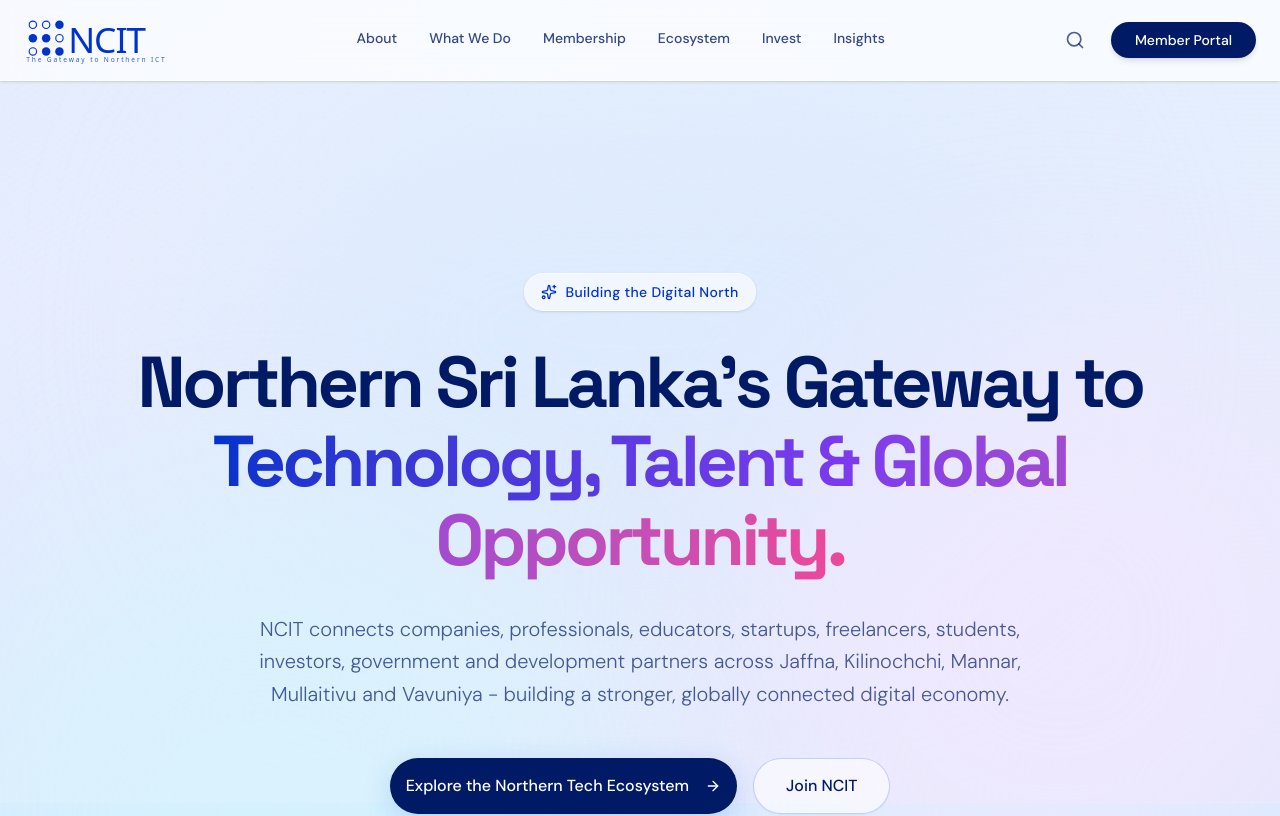
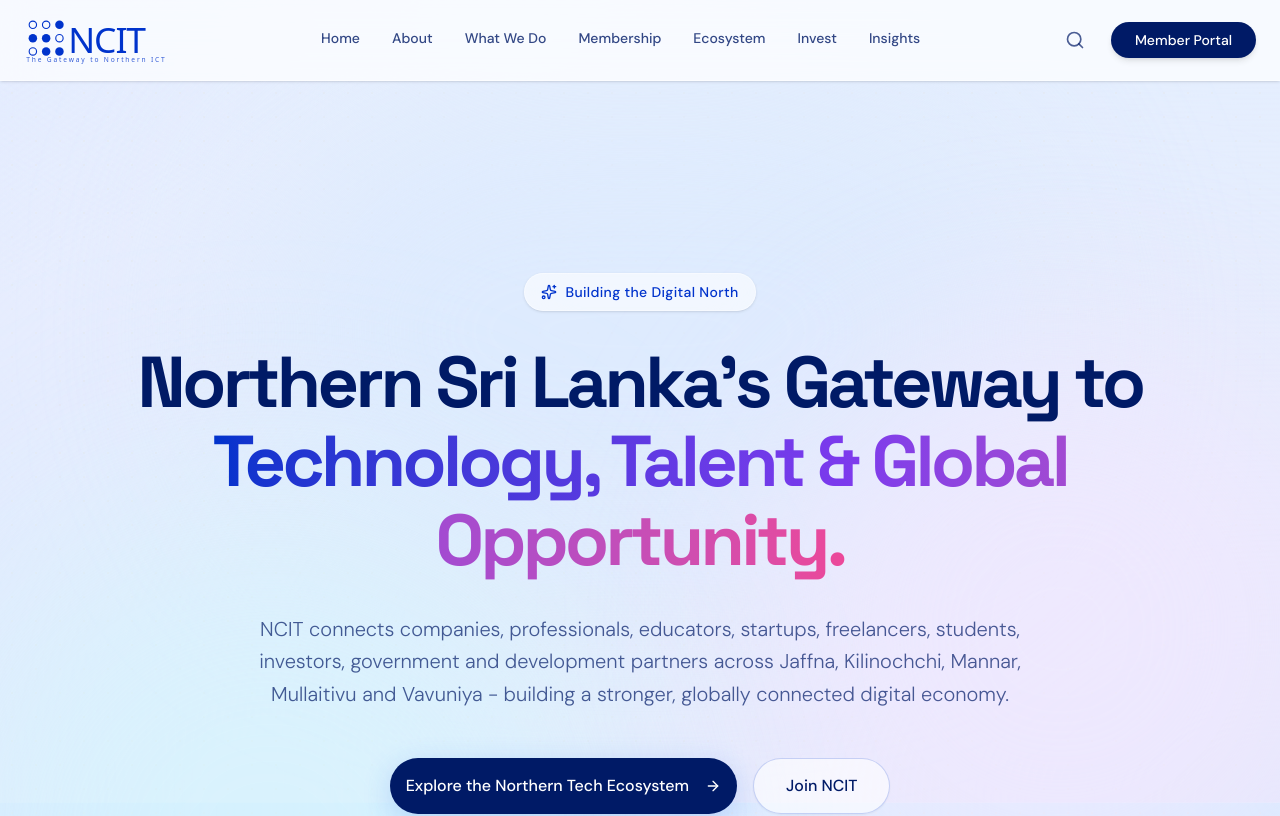
Before and after one commit to Yarl-Ventures-PVT-Ltd/ncitwebsite, a Next.js app: page / in a window 1280 px wide. Shown: the top 816 px of the page. Built offline with nearby package versions, Linux system fonts and the light colour scheme.

Commit message:
feat: add home to top nav bar

```diff
--- a/src/components/layout/header.tsx
+++ b/src/components/layout/header.tsx
@@ -8,7 +8,7 @@
 
 export default function Header() {
   const [mobileMenuOpen, setMobileMenuOpen] = useState(false);
-  const navItems = ['About', 'What We Do', 'Membership', 'Ecosystem', 'Invest', 'Insights'];
+  const navItems = ['Home', 'About', 'What We Do', 'Membership', 'Ecosystem', 'Invest', 'Insights'];
 
   return (
     <header className="sticky top-0 z-50 w-full glass-header bg-white/80 backdrop-blur-xl border-b border-white/20">
@@ -24,7 +24,7 @@
           {navItems.map((item) => (
             <Link
               key={item}
-              href={`/${item.toLowerCase().replace(/ /g, '-')}`}
+              href={item === 'Home' ? '/' : `/${item.toLowerCase().replace(/ /g, '-')}`}
               className="text-sm font-medium text-ncit-ink/80 hover:text-ncit-blue transition-colors relative after:absolute after:bottom-0 after:left-0 after:h-[2px] after:w-0 after:bg-ncit-blue after:transition-all hover:after:w-full pb-1"
             >
               {item}
@@ -61,7 +61,7 @@
               {navItems.map((item) => (
                 <Link
                   key={item}
-                  href={`/${item.toLowerCase().replace(/ /g, '-')}`}
+                  href={item === 'Home' ? '/' : `/${item.toLowerCase().replace(/ /g, '-')}`}
                   onClick={() => setMobileMenuOpen(false)}
                   className="text-lg font-bold text-ncit-ink hover:text-ncit-blue transition-colors py-2 border-b border-ncit-ink/5"
                 >
```
